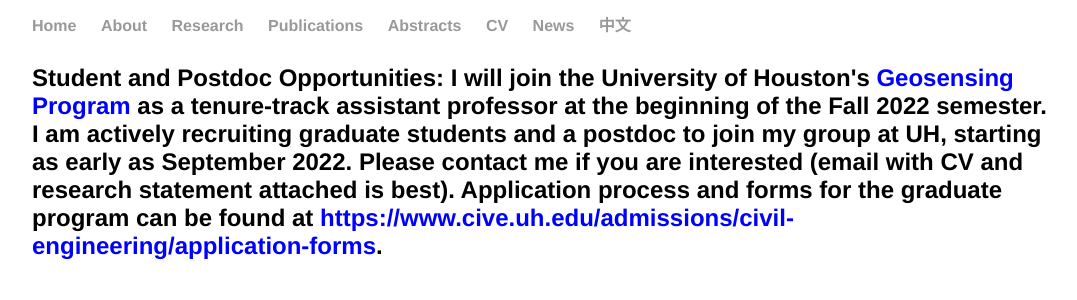
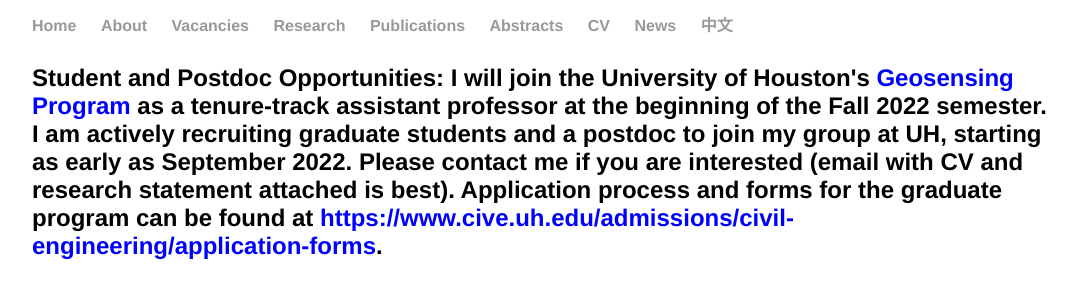
Before and after one commit to suruixie/suruixie.github.io, a Jekyll site: the page built from index.html, in a window 1280 px wide, cut to the strip 0-314 px from the top of the page. Shown: the top 300 px of the strip, without its empty margins (96-1173 px from the left). Built offline with Jekyll 4.4.1, drawn with Linux system fonts in a browser that asks for light colours.

Commit message:
Update default.html

```diff
--- a/_layouts/default.html
+++ b/_layouts/default.html
@@ -10,6 +10,7 @@
 	    		<ul>
 	        		<li><a href="/">Home</a></li>
 		        	<li><a href="/about">About</a></li>
+		        	<li><a href="/vacancies">Vacancies</a></li>
 		        	<li><a href="/research">Research</a></li>
 				<li><a href="/publications">Publications</a></li>
 				<li><a href="/abstracts">Abstracts</a></li>
```
